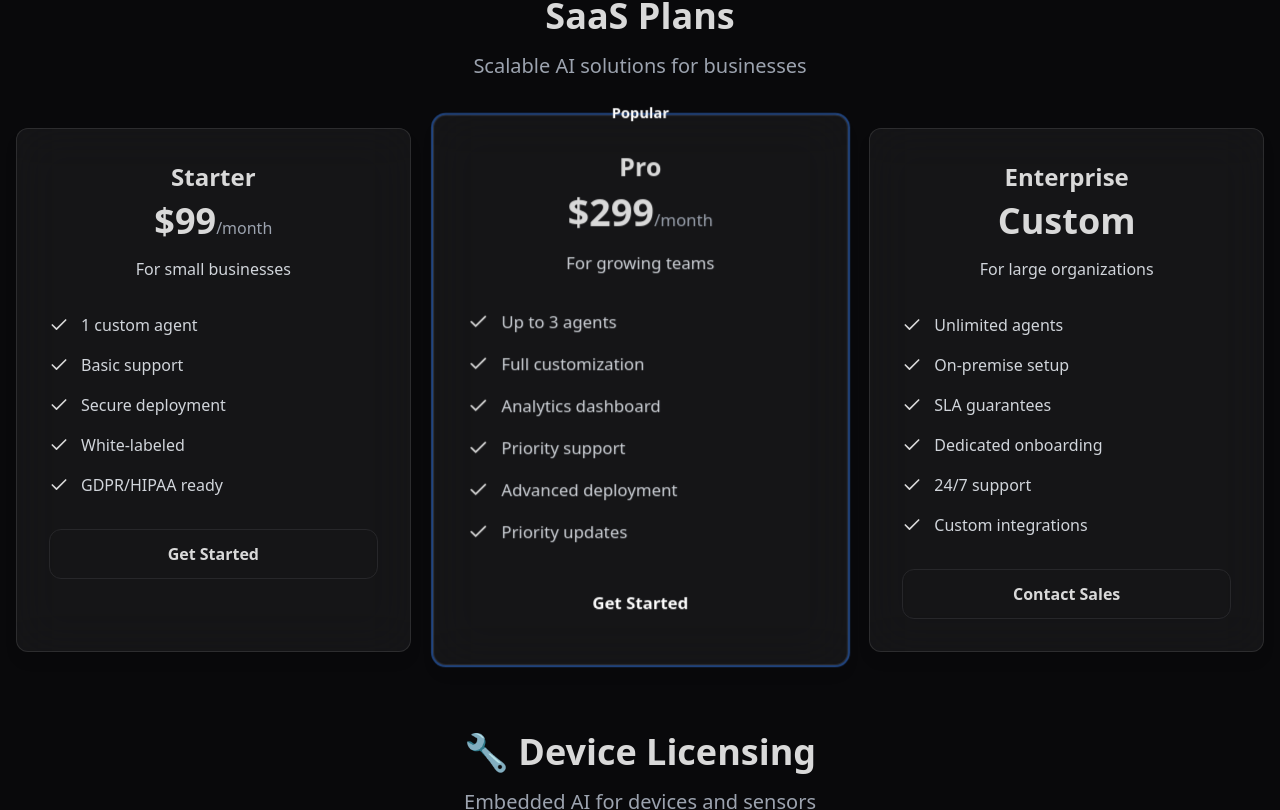
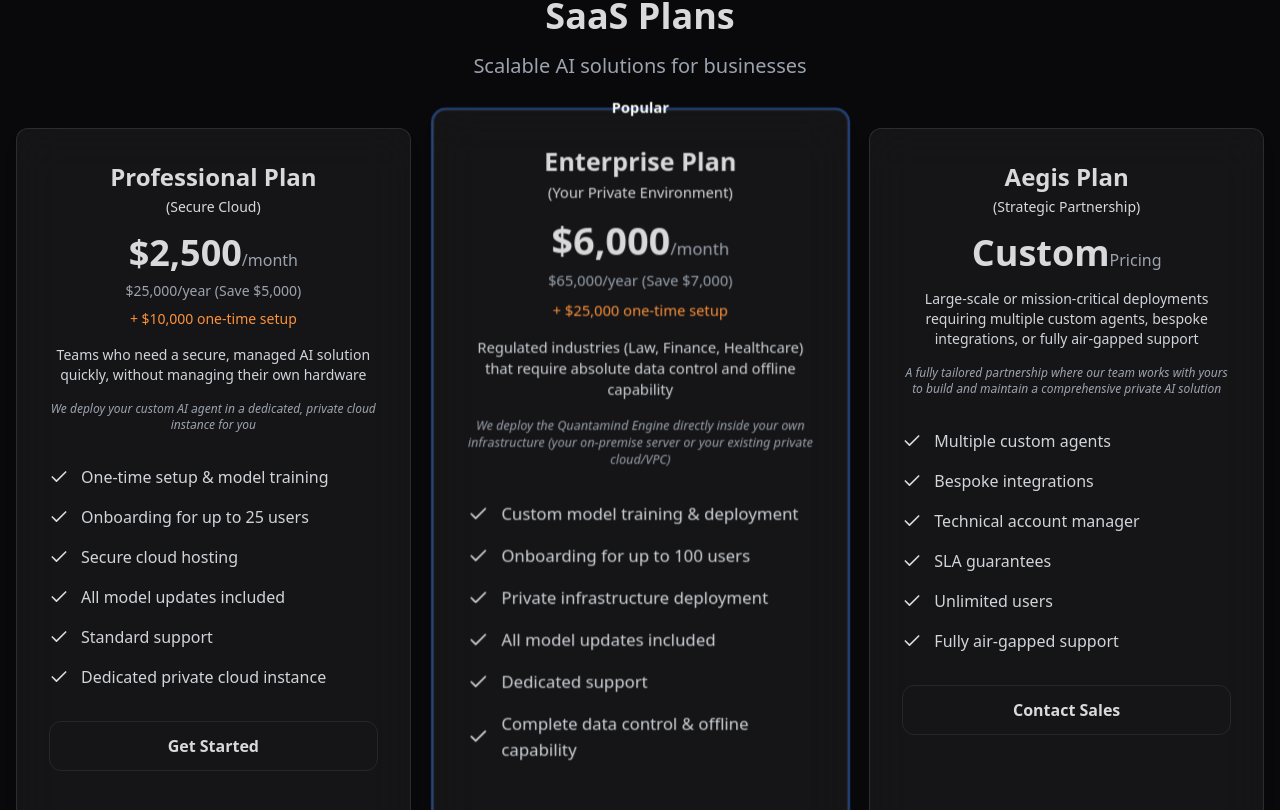
Before and after one commit to Dhanush295/QuantaMind, a React (Vite) app: page /pricing in a window 1280 px wide. Shown: the part 850-1660 px from the top of the page. Built offline with nearby package versions, Linux system fonts and the light colour scheme.

Commit message:
Update pricing page
Update the pricing page with new plan details.

```diff
--- a/src/pages/Pricing.tsx
+++ b/src/pages/Pricing.tsx
@@ -7,48 +7,61 @@ import { Link } from 'react-router-dom';
 const Pricing = () => {
   const saasPlans = [
     {
-      name: "Starter",
-      price: "$99",
+      name: "Professional Plan",
+      subtitle: "Secure Cloud",
+      price: "$2,500",
       period: "/month",
-      description: "For small businesses",
+      yearlyPrice: "$25,000",
+      yearlySavings: "$5,000",
+      setupFee: "$10,000",
+      description: "Teams who need a secure, managed AI solution quickly, without managing their own hardware",
+      howItWorks: "We deploy your custom AI agent in a dedicated, private cloud instance for you",
       features: [
-        "1 custom agent",
-        "Basic support",
-        "Secure deployment",
-        "White-labeled",
-        "GDPR/HIPAA ready"
+        "One-time setup & model training",
+        "Onboarding for up to 25 users",
+        "Secure cloud hosting",
+        "All model updates included",
+        "Standard support",
+        "Dedicated private cloud instance"
       ],
       cta: "Get Started",
       isPopular: false
     },
     {
-      name: "Pro",
-      price: "$299",
+      name: "Enterprise Plan",
+      subtitle: "Your Private Environment",
+      price: "$6,000",
       period: "/month",
-      description: "For growing teams",
+      yearlyPrice: "$65,000",
+      yearlySavings: "$7,000",
+      setupFee: "$25,000",
+      description: "Regulated industries (Law, Finance, Healthcare) that require absolute data control and offline capability",
+      howItWorks: "We deploy the Quantamind Engine directly inside your own infrastructure (your on-premise server or your existing private cloud/VPC)",
       features: [
-        "Up to 3 agents",
-        "Full customization",
-        "Analytics dashboard",
-        "Priority support",
-        "Advanced deployment",
-        "Priority updates"
+        "Custom model training & deployment",
+        "Onboarding for up to 100 users",
+        "Private infrastructure deployment",
+        "All model updates included",
+        "Dedicated support",
+        "Complete data control & offline capability"
       ],
-      cta: "Get Started",
+      cta: "Contact Sales",
       isPopular: true
     },
     {
-      name: "Enterprise",
+      name: "Aegis Plan",
+      subtitle: "Strategic Partnership",
       price: "Custom",
-      period: "",
-      description: "For large organizations",
+      period: "Pricing",
+      description: "Large-scale or mission-critical deployments requiring multiple custom agents, bespoke integrations, or fully air-gapped support",
+      howItWorks: "A fully tailored partnership where our team works with yours to build and maintain a comprehensive private AI solution",
       features: [
-        "Unlimited agents",
-        "On-premise setup",
+        "Multiple custom agents",
+        "Bespoke integrations",
+        "Technical account manager",
         "SLA guarantees",
-        "Dedicated onboarding",
-        "24/7 support",
-        "Custom integrations"
+        "Unlimited users",
+        "Fully air-gapped support"
       ],
       cta: "Contact Sales",
       isPopular: false
@@ -163,12 +176,28 @@ const Pricing = () => {
                   )}
 
                   <div className="text-center mb-8">
-                    <h3 className="text-2xl font-bold mb-2">{plan.name}</h3>
+                    <h3 className="text-2xl font-bold mb-1">{plan.name}</h3>
+                    {plan.subtitle && (
+                      <p className="text-sm text-quantminds-purple font-medium mb-4">({plan.subtitle})</p>
+                    )}
                     <div className="mb-4">
                       <span className="text-4xl font-bold text-quantminds-purple">{plan.price}</span>
                       <span className="text-gray-400">{plan.period}</span>
+                      {plan.yearlyPrice && (
+                        <div className="text-sm text-gray-400 mt-2">
+                          {plan.yearlyPrice}/year (Save {plan.yearlySavings})
+                        </div>
+                      )}
+                      {plan.setupFee && (
+                        <div className="text-sm text-orange-400 mt-2">
+                          + {plan.setupFee} one-time setup
+                        </div>
+                      )}
                     </div>
-                    <p className="text-gray-300">{plan.description}</p>
+                    <p className="text-gray-300 text-sm mb-4">{plan.description}</p>
+                    {plan.howItWorks && (
+                      <p className="text-gray-400 text-xs italic">{plan.howItWorks}</p>
+                    )}
                   </div>
 
                   <ul className="space-y-4 mb-8">
```
